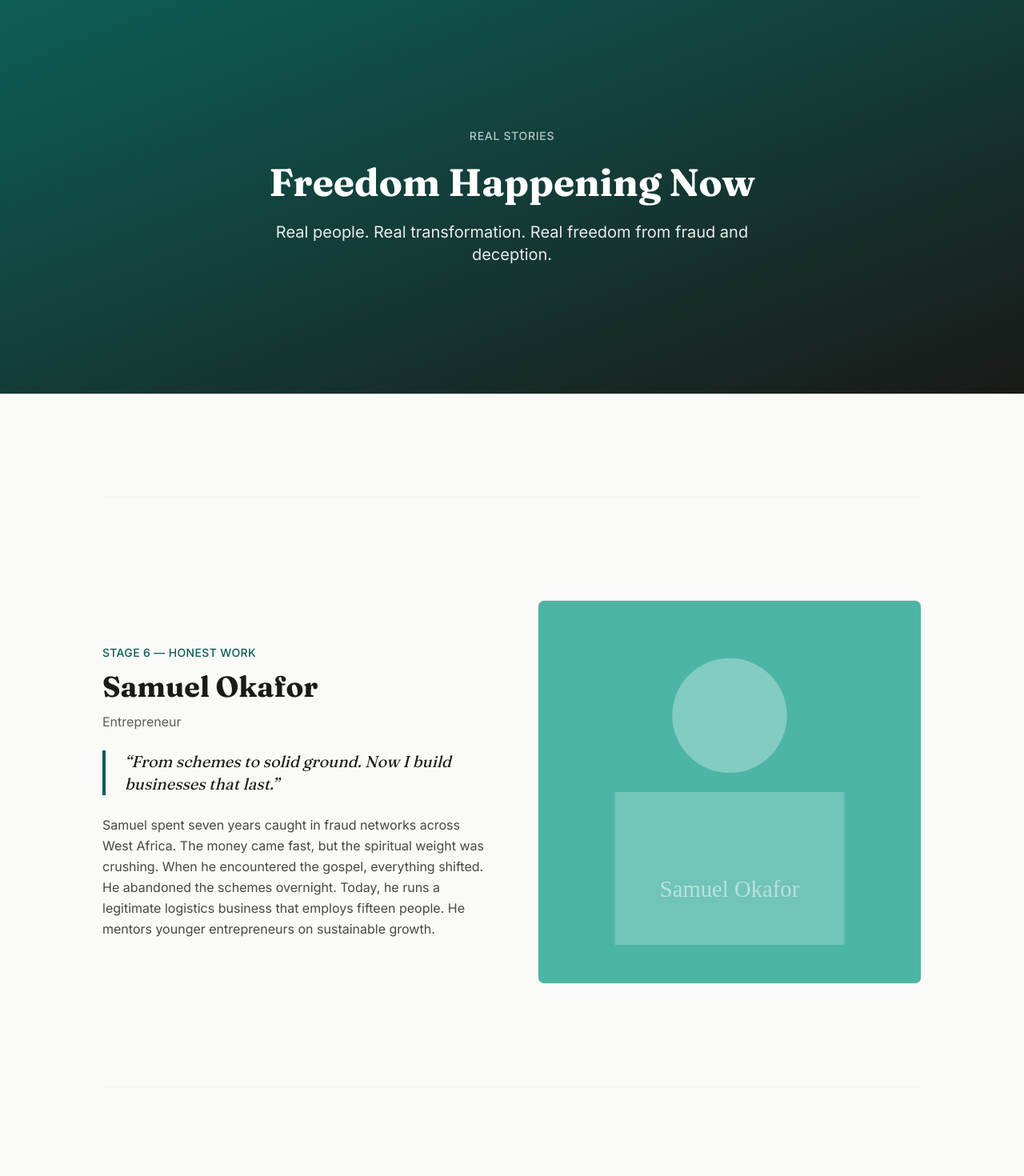
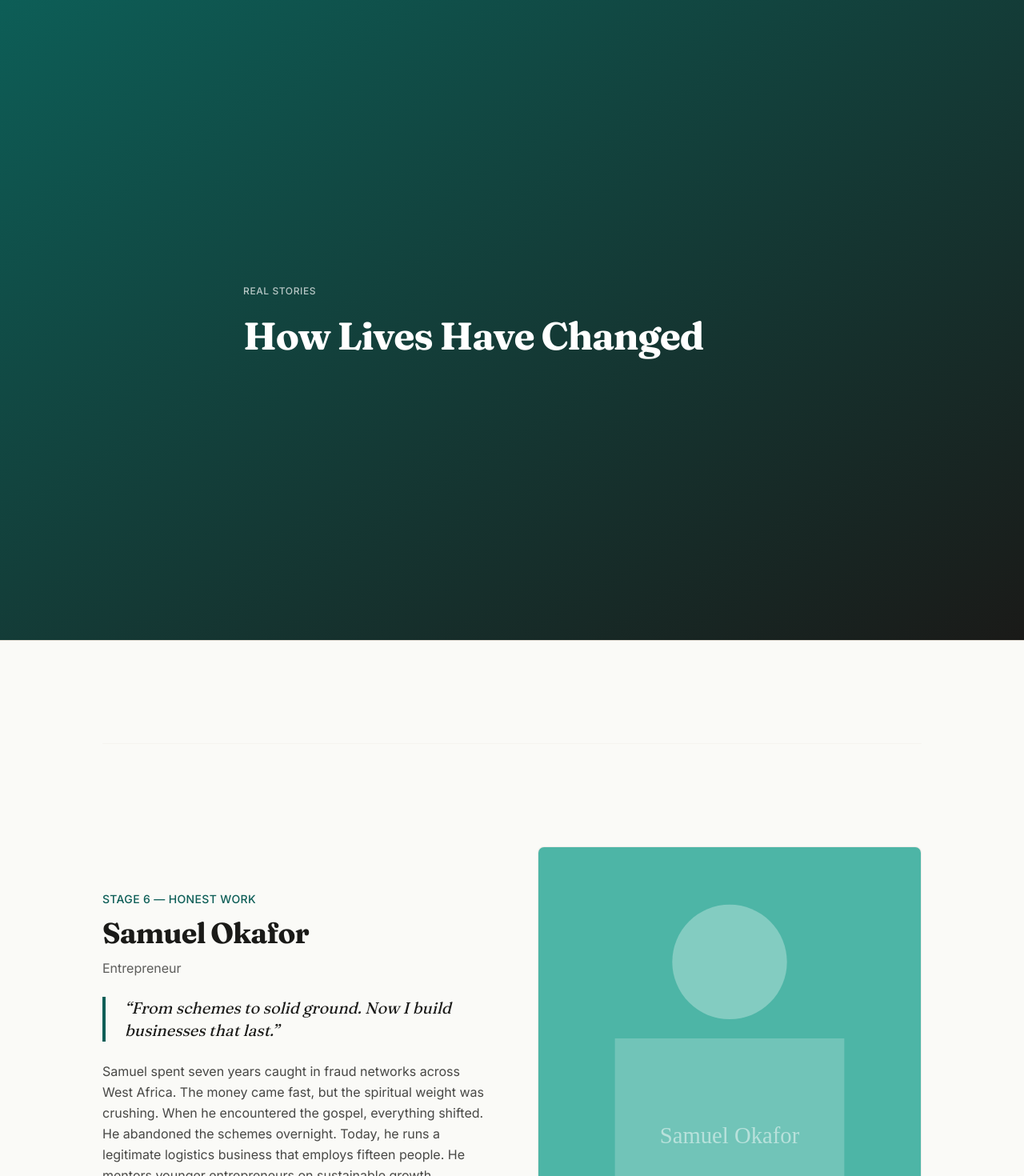
Before and after one commit to whoisjimilitan/restoration-community, a Next.js app in the folder apps/web/: page /testimonies in a window 1280 px wide. Shown: the top 1470 px of the page at 80% size. Built offline with nearby package versions, Linux system fonts and the light colour scheme; no server answers; the database is empty.

Commit message:
polish: fix testimonies page consistency with landing/partnership (background, hero, animations, buttons)

```diff
--- a/apps/web/src/app/testimonies/page.tsx
+++ b/apps/web/src/app/testimonies/page.tsx
@@ -1,6 +1,8 @@
 'use client';
 
 import { useEffect, useState } from 'react';
+import { motion } from 'framer-motion';
+import { useScrollReveal } from '@/lib/hooks/useScrollReveal';
 
 interface StoryCard {
   id: string;
@@ -58,6 +60,11 @@ const mockStories: StoryCard[] = [
 export default function TestimoniesPage() {
   const [testimonies, setTestimonies] = useState<StoryCard[]>([]);
   const [loading, setLoading] = useState(true);
+  const [isLoaded, setIsLoaded] = useState(false);
+
+  useEffect(() => {
+    setIsLoaded(true);
+  }, []);
 
   useEffect(() => {
     const fetchTestimonies = async () => {
@@ -100,7 +107,7 @@ export default function TestimoniesPage() {
             <p className="text-sm font-medium text-rc-accent uppercase tracking-wide">
               Stage {story.stage} — {story.stageName}
             </p>
-            <h2 className="text-3xl md:text-4xl font-rc-serif font-bold text-rc-text leading-tight">
+            <h2 className="text-3xl md:text-4xl font-rc-serif font-bold text-rc-text leading-tight tracking-tight">
               {story.name}
             </h2>
             <p className="text-base text-rc-text/70">{story.role}</p>
@@ -120,18 +127,39 @@ export default function TestimoniesPage() {
     </div>
   );
 
+  const StoryItem = ({ story, idx }: { story: StoryCard; idx: number }) => {
+    const { ref, controls, initial } = useScrollReveal(0.2);
+
+    return (
+      <motion.div
+        key={story.id}
+        ref={ref}
+        initial={initial}
+        animate={controls}
+        className="pt-12 md:pt-16"
+      >
+        <StoryCard story={story} />
+        {idx < testimonies.length - 1 && (
+          <div className="mt-12 md:mt-16 border-t border-rc-border/20" />
+        )}
+      </motion.div>
+    );
+  };
+
   return (
-    <div className="bg-white text-rc-text">
+    <div className="bg-rc-bg text-rc-text">
       {/* Hero Section */}
-      <section className="w-full py-24 md:py-40 px-6 sm:px-8 md:px-12 bg-gradient-to-br from-rc-accent to-rc-text">
-        <div className="max-w-2xl mx-auto text-center space-y-6">
-          <p className="text-sm font-medium text-white/70 uppercase tracking-wider">Real Stories</p>
-          <h1 className="text-4xl md:text-5xl font-rc-serif font-bold text-white leading-tight">
-            Freedom Happening Now
-          </h1>
-          <p className="text-lg md:text-xl text-white/90 leading-relaxed">
-            Real people. Real transformation. Real freedom from fraud and deception.
-          </p>
+      <section className="w-full min-h-screen flex flex-col justify-center bg-gradient-to-br from-rc-accent to-rc-text px-6 sm:px-8 md:px-12 py-24 md:py-32">
+        <div className="max-w-2xl mx-auto w-full space-y-6">
+          <div className={`transform transition-all duration-700 ${isLoaded ? 'opacity-100 translate-y-0' : 'opacity-0 translate-y-4'}`} style={{ transitionDelay: '120ms' }}>
+            <p className="text-xs font-medium text-white/70 uppercase tracking-wider">Real Stories</p>
+          </div>
+
+          <div className={`transform transition-all duration-700 ${isLoaded ? 'opacity-100 translate-y-0' : 'opacity-0 translate-y-4'}`} style={{ transitionDelay: '240ms' }}>
+            <h1 className="text-3xl sm:text-4xl md:text-5xl font-rc-serif font-bold text-white leading-tight tracking-tight">
+              How Lives Have Changed
+            </h1>
+          </div>
         </div>
       </section>
 
@@ -149,15 +177,7 @@ export default function TestimoniesPage() {
           ) : (
             <div className="space-y-24 md:space-y-32 border-t border-rc-border/20">
               {testimonies.map((story, idx) => (
-                <div
-                  key={story.id}
-                  className="pt-12 md:pt-16"
-                >
-                  <StoryCard story={story} />
-                  {idx < testimonies.length - 1 && (
-                    <div className="mt-12 md:mt-16 border-t border-rc-border/20" />
-                  )}
-                </div>
+                <StoryItem key={story.id} story={story} idx={idx} />
               ))}
             </div>
           )}
@@ -197,7 +217,7 @@ export default function TestimoniesPage() {
       <section className="w-full py-24 md:py-32 px-6 sm:px-8 md:px-12 bg-rc-bg border-t border-rc-border">
         <div className="max-w-2xl mx-auto text-center space-y-12">
           <div className="space-y-4">
-            <h2 className="text-3xl md:text-4xl font-rc-serif font-bold text-rc-text leading-tight">
+            <h2 className="text-3xl md:text-4xl font-rc-serif font-bold text-rc-text leading-tight tracking-tight">
               Your Story Could Be Next
             </h2>
             <p className="text-lg text-rc-text/70 leading-relaxed">
@@ -209,7 +229,7 @@ export default function TestimoniesPage() {
               const event = new CustomEvent('open-deliverance-modal');
               document.dispatchEvent(event);
             }}
-            className="inline-flex items-center justify-center px-8 py-3 min-h-[48px] bg-rc-accent text-white font-medium rounded-lg hover:shadow-lg transition-all duration-200"
+            className="inline-flex items-center justify-center px-8 py-3 min-h-[48px] bg-rc-accent text-white font-medium rounded-lg hover:-translate-y-0.5 hover:shadow-lg active:translate-y-0 transition-all duration-300"
           >
             Request Deliverance
           </button>
```
